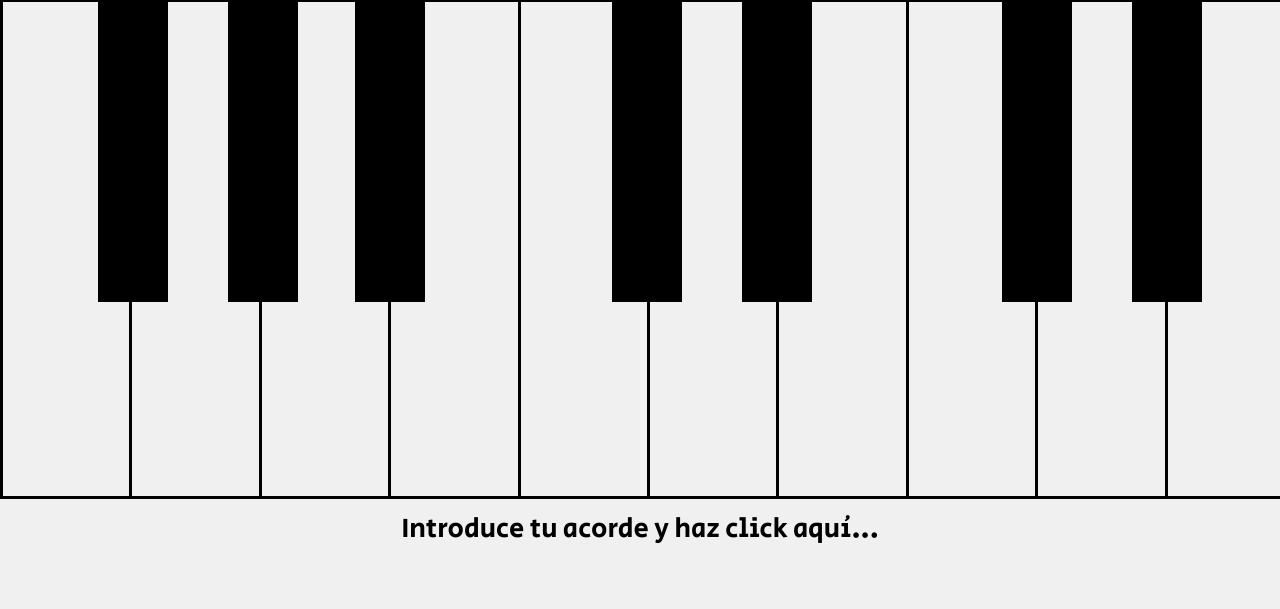
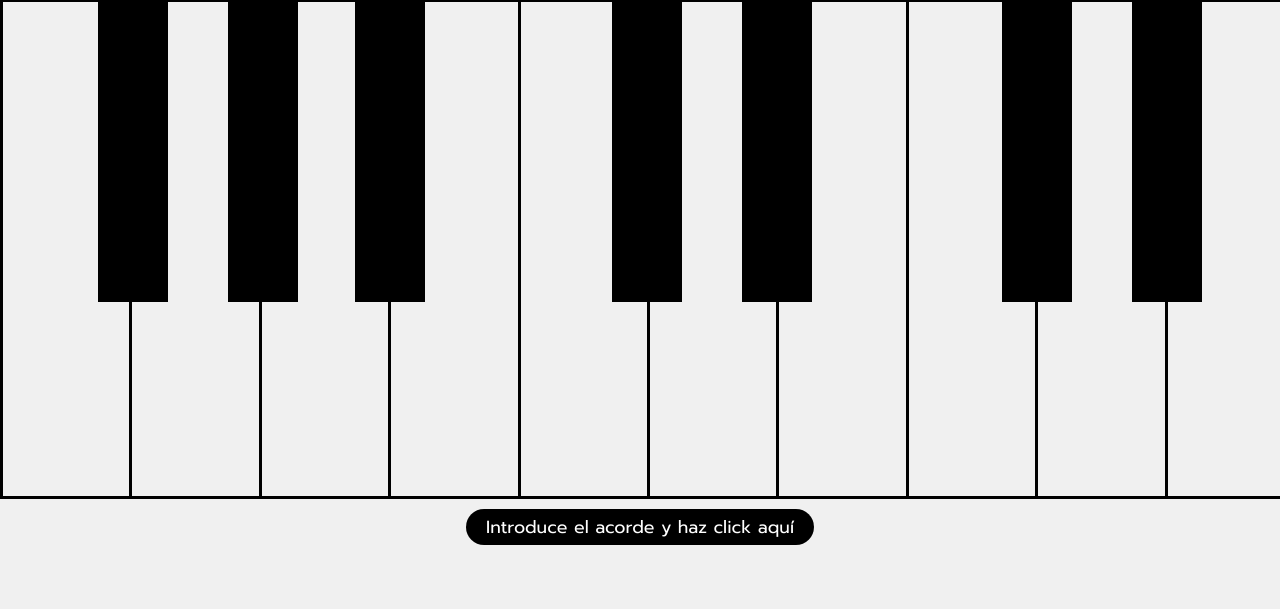
Before and after one commit to juanburillo/TheChordAssistant, a PHP site: page /html/assistant.html in a window 1280 px wide. Shown: the part 148-757 px from the top of the page. Run offline with PHP 8.4, Linux system fonts and the light colour scheme; some web fonts are replaced.

Commit message:
CSS actualizado.

```diff
--- a/css/assistant.css
+++ b/css/assistant.css
@@ -196,23 +196,28 @@ input:checked + .slider:before {
   right: 95px;
 }
 
-#bottom-text {
+#bottom-button {
   text-align: center;
 }
 
-#bottom-text p {
-  font-family: 'Secular One';
-  font-size: 1.7rem;
+#bottom-button button {
+  font-family: 'Prompt', sans-serif;
+  font-size: 1.1rem;
   transition: all 0.3s;
   display: inline;
+  background-color: black;
+  color: white;
+  padding: 5px 20px;
+  border: none;
+  border-radius: 20px;
 }
 
-#bottom-text p:hover {
+#bottom-button button:hover {
   cursor: pointer;
   opacity: 0.8;
 }
 
-#bottom-text p:active {
+#bottom-button button:active {
   opacity: 0.6;
 }
 
--- a/css/index.css
+++ b/css/index.css
@@ -126,7 +126,7 @@ a {
   background-color: #000;
   color: #fff;
   font-size: 0.7rem;
-  font-weight: bold;
+  font-family: 'Prompt', sans-serif;
   padding: 20px 20px;
   border: none;
   margin-bottom: 60px;
--- a/html/assistant.html
+++ b/html/assistant.html
@@ -64,8 +64,8 @@
       </div>
     </div>
 
-    <div id="bottom-text">
-      <p>Introduce tu acorde y haz click aquí...</p>
+    <div id="bottom-button">
+      <button>Introduce el acorde y haz click aquí</button>
     </div>
   </main>
 </body>
```
